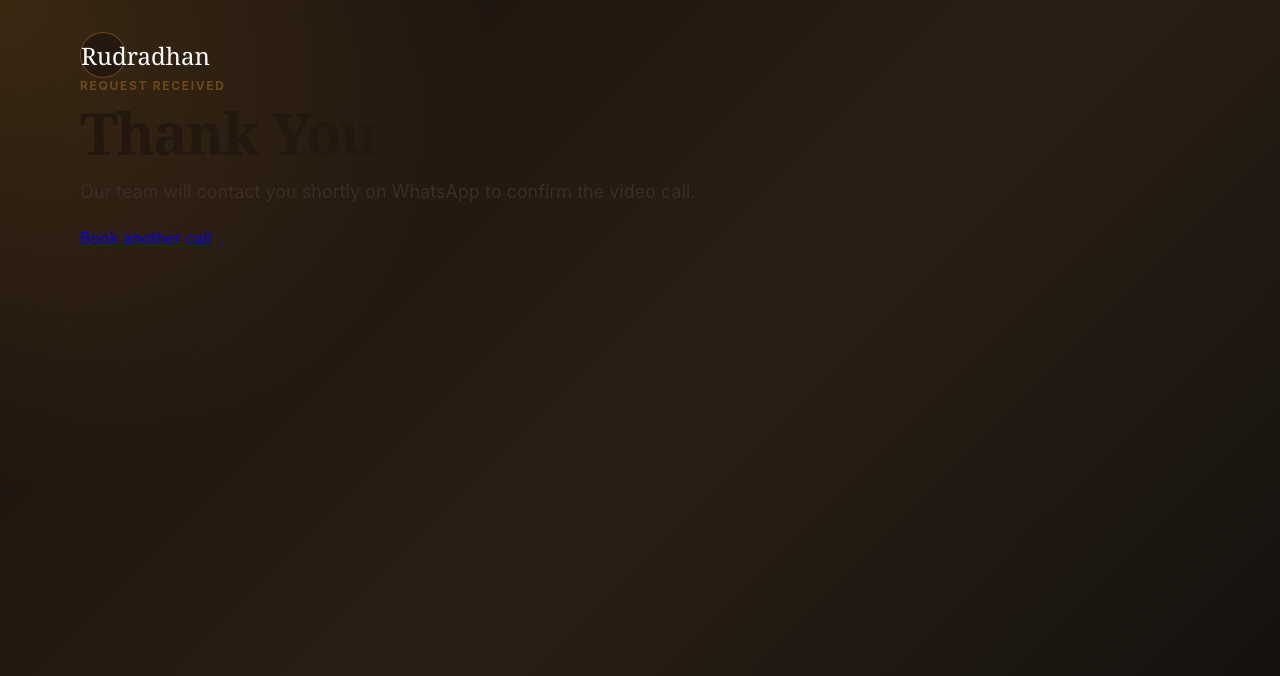
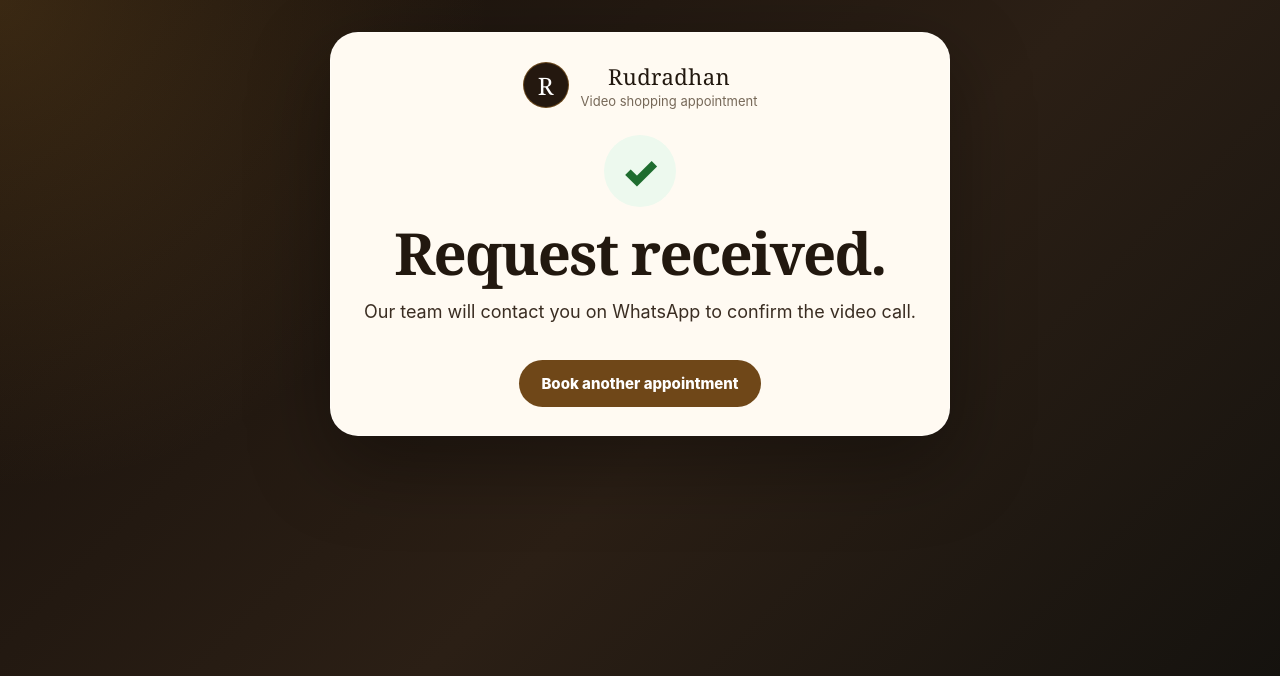
Before and after one commit to karanc21-ai/video, a Flask app: page /thank-you in a window 1280 px wide. Shown: the top 676 px of the page. Run offline with Flask 3, Linux system fonts and the light colour scheme.

Commit message:
Update thank_you.html

```diff
--- a/templates/thank_you.html
+++ b/templates/thank_you.html
@@ -3,19 +3,24 @@
 <head>
   <meta charset="utf-8">
   <meta name="viewport" content="width=device-width, initial-scale=1">
-  <title>Thank You | {{ brand_name }}</title>
+  <title>Thank you | {{ brand_name }}</title>
   <link rel="stylesheet" href="{{ url_for('static', filename='style.css') }}">
 </head>
 <body>
-  <main class="page-shell">
-    <section class="hero-card thank-you-card">
-      <div class="brand-mark">{{ brand_name }}</div>
-      <p class="eyebrow">Request received</p>
-      <h1>Thank You</h1>
-      <p class="lead-text">
-        Our team will contact you shortly on WhatsApp to confirm the video call.
-      </p>
-      <a class="secondary-link" href="/">Book another call</a>
+  <main class="page-shell compact">
+    <section class="booking-card thank-card">
+      <div class="brand-strip centered">
+        <div class="brand-mark">R</div>
+        <div>
+          <div class="brand-name">{{ brand_name }}</div>
+          <div class="brand-subtitle">Video shopping appointment</div>
+        </div>
+      </div>
+      <div class="success-icon">✓</div>
+      <h1>Request received.</h1>
+      {% if appointment %}<p class="lead-text">Your selected slot is <strong>{{ appointment }}</strong>.</p>{% endif %}
+      <p class="lead-text">Our team will contact you on WhatsApp to confirm the video call.</p>
+      <a class="secondary-button" href="/book">Book another appointment</a>
     </section>
   </main>
 </body>
```
